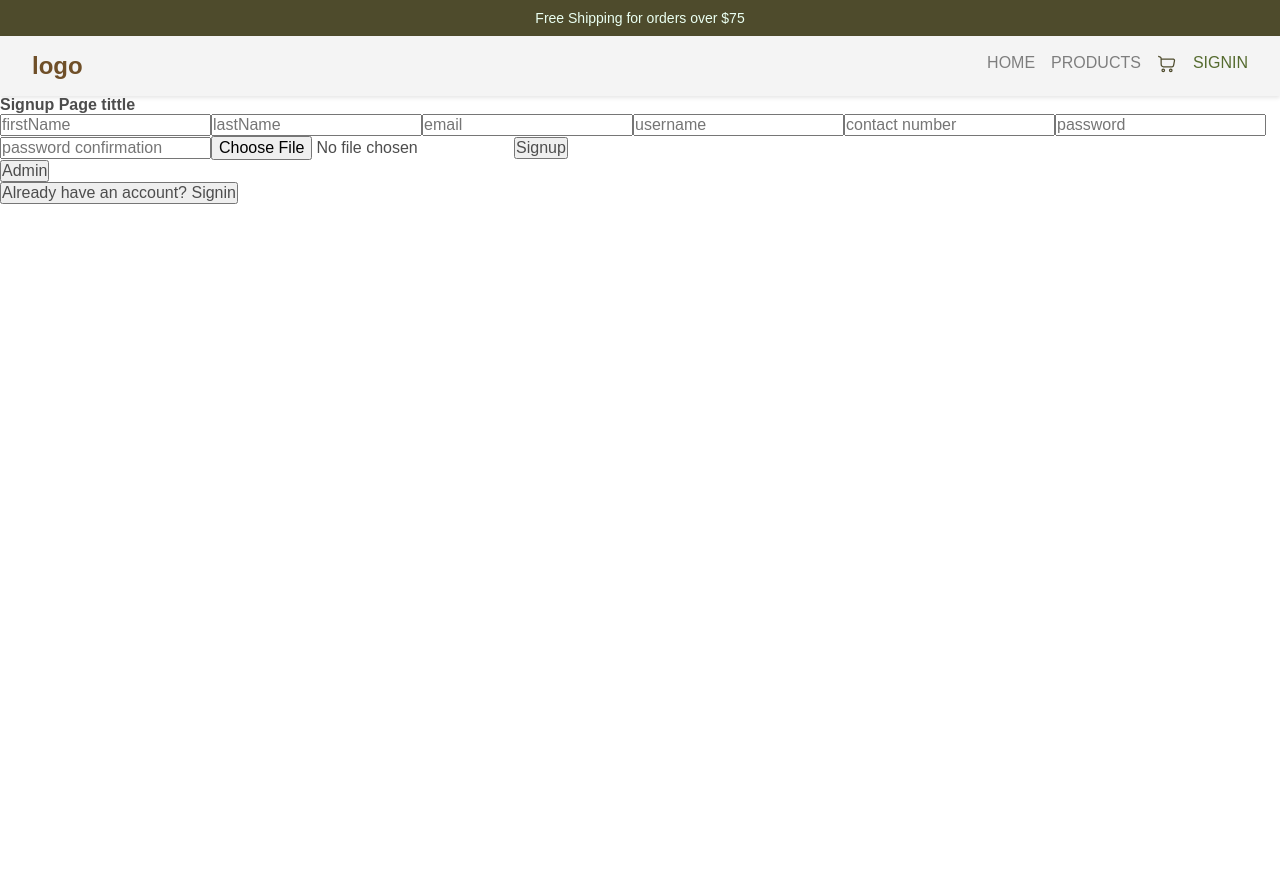
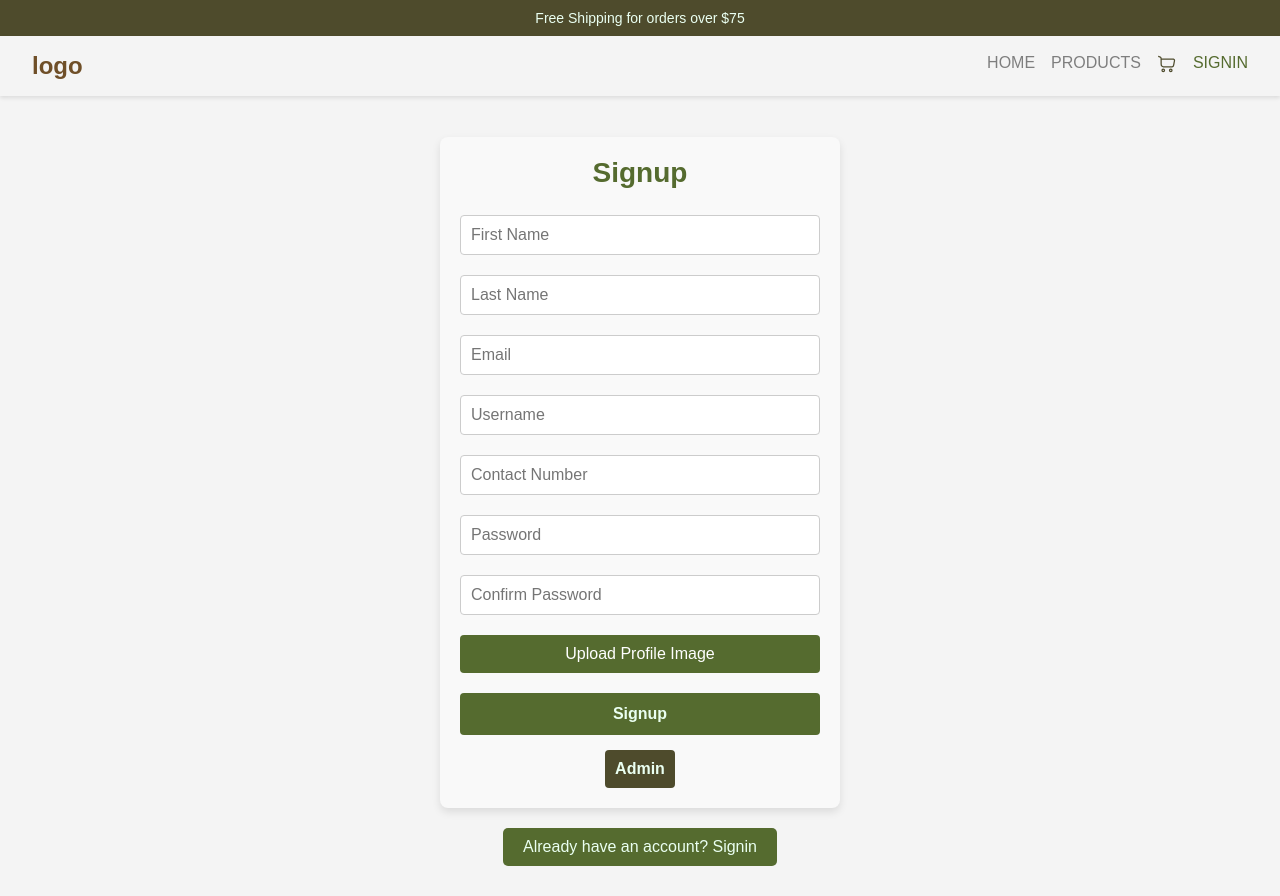
Before and after one commit to Alejandro-Bernal-M/Lovocado-front, a Next.js app: page /session in a window 1280 px wide. Both pictures are taken after a click on the button "Do not have an account? Signup". Before the commit the page ends 800 px from the top, so only its background shows below. Built offline with nearby package versions, Linux system fonts and the light colour scheme; no server answers.

Commit message:
add session styles

```diff
--- a/src/app/globals.css
+++ b/src/app/globals.css
@@ -5,8 +5,11 @@
   --font-color-2: #eafff1;
   --background: #f4f4f4;
   --background-2: #e0e0e0;
+  --background-3: #f9f9f9;
   --details-1: #6f4f28;
   --details-2: #313131;
+  --primary-hover-color: #4e4b2c;
+  --secondary-hover-color: #3f3c1f;
 }
 
 * {
@@ -137,3 +140,185 @@ a {
 .adminListItem a:hover {
   color: var(--secondary-color);
 }
+
+/* session */
+.session-bg {
+  background-color: var(--background);
+  min-height: 100vh;
+  padding: 30px;
+  display: flex;
+  align-items: center;
+  flex-direction: column;
+  gap: 10px;
+}
+
+.session-btn {
+  background-color: var(--primary-color);
+  color: var(--font-color-2);
+  padding: 10px 20px;
+  border: none;
+  border-radius: 5px;
+  cursor: pointer;
+  transition: background-color 0.3s ease;
+}
+
+.session-btn:hover {
+  background-color: var(--secondary-color);
+}
+
+/* signin */
+.adminContainer {
+  background-color: var(--background-3);
+  border: 1px solid var(--background-2);
+  border-radius: 8px;
+  padding: 24px;
+  margin: 0 auto;
+  width: 80%;
+  max-width: 400px;
+  box-shadow: 0 2px 4px rgba(0, 0, 0, 0.1);
+  text-align: center;
+}
+
+.adminTitle {
+  font-size: 1.75rem;
+  color: var(--primary-color);
+  margin-bottom: 16px;
+}
+
+.signinForm {
+  display: flex;
+  flex-direction: column;
+  gap: 16px;
+}
+
+.signinInput {
+  padding: 10px;
+  border: 1px solid var(--background-2);
+  border-radius: 5px;
+  font-size: 1rem;
+  color: var(--font-color-1);
+  transition: border 0.3s ease;
+}
+
+.signinInput:focus {
+  border-color: var(--primary-color);
+  outline: none;
+}
+
+.button_style_1 {
+  background-color: var(--primary-color);
+  color: var(--font-color-2);
+  padding: 10px 15px;
+  border: none;
+  border-radius: 5px;
+  cursor: pointer;
+  transition: background-color 0.3s ease;
+  text-transform: uppercase;
+}
+
+.button_style_1:hover {
+  background-color: var(--secondary-color);
+}
+
+.welcomeMessage {
+  font-size: 1.25rem;
+  color: var(--primary-color);
+  margin-top: 20px;
+}
+
+/* signup */
+
+/* Container and Form Styling */
+.formContainer {
+  display: flex;
+  flex-direction: column;
+  align-items: center;
+  padding: 20px;
+  max-width: 400px;
+  margin: auto;
+  background-color: var(--background-3);
+  border-radius: 8px;
+  box-shadow: 0 4px 8px rgba(0, 0, 0, 0.1);
+}
+
+.formTitle {
+  font-size: 1.75rem;
+  color: var(--primary-color);
+  margin-bottom: 16px;
+}
+
+/* Input Fields */
+.inputField {
+  width: 100%;
+  padding: 10px;
+  margin: 10px 0;
+  border: 1px solid var(--input-border-color, #ccc);
+  border-radius: 4px;
+  font-size: 16px;
+  transition: border-color 0.3s ease;
+}
+
+.inputField:focus {
+  border-color: var(--input-focus-border-color, var(--primary-color));
+  outline: none;
+}
+
+/* File Upload Label Styling */
+.fileUploadLabel {
+  display: flex;
+  justify-content: center;
+  align-items: center;
+  padding: 10px;
+  margin: 10px 0;
+  width: 100%;
+  background-color: var(--primary-color);
+  color: var(--button-text-color, #fff);
+  border-radius: 4px;
+  font-size: 16px;
+  cursor: pointer;
+  transition: background-color 0.3s ease;
+}
+
+.fileUploadLabel:hover {
+  background-color: var(--primary-hover-color, #357abd);
+}
+
+/* Hide actual file input */
+.fileInput {
+  display: none;
+}
+
+/* Primary and Secondary Buttons */
+.primaryButton {
+  width: 100%;
+  padding: 12px;
+  background-color: var(--primary-color);
+  color: var(--font-color-2, #fff);
+  font-size: 16px;
+  font-weight: 600;
+  border: none;
+  border-radius: 4px;
+  cursor: pointer;
+  transition: background-color 0.3s ease;
+  margin-top: 10px;
+}
+
+.primaryButton:hover {
+  background-color: var(--primary-hover-color, );
+}
+
+.secondaryButton {
+  padding: 10px;
+  background-color: var(--secondary-color, #e0e0e0);
+  color: var(--font-color-2, #fff);
+  font-size: 16px;
+  font-weight: 600;
+  border: none;
+  border-radius: 4px;
+  cursor: pointer;
+  transition: background-color 0.3s ease;
+}
+
+.secondaryButton:hover {
+  background-color: var(--secondary-hover-color);
+}
--- a/src/app/session/page.tsx
+++ b/src/app/session/page.tsx
@@ -7,16 +7,16 @@ export default function Session() {
   const [signin, setSignin] = useState(true);
 
   return (
-    <div>
+    <div className="session-bg">
       {signin ?
         <>
           <Signin />
-          <button onClick={() => setSignin(false)}>Do not have an account? Signup </button>
+          <button className= "session-btn" onClick={() => setSignin(false)}>Do not have an account? Signup </button>
         </>
         :
         <>
           <Signup />
-          <button onClick={() => setSignin(true)}>Already have an account? Signin </button>
+          <button className= "session-btn" onClick={() => setSignin(true) } >Already have an account? Signin </button>
         </>
         }
     </div>
--- a/src/components/session/Signup.tsx
+++ b/src/components/session/Signup.tsx
@@ -4,44 +4,33 @@ import { signIn } from "@/lib/features/user/userSlice";
 import { useState } from "react";
 
 export default function Signup() {
-  const {user} = useAppSelector((state) => state.user);
+  const { user } = useAppSelector((state) => state.user);
   const dispatch = useAppDispatch();
+  const [admin, setAdmin] = useState(false);
+
   function validatePasswordSecurity() {
-    const password = document.querySelector('input[name="password"]') as HTMLInputElement
-    if(password.value.length < 8){
-      password.style.borderColor = 'red'
-    }
-    else{
-      password.style.borderColor = 'green'
-    }
+    const password = document.querySelector('input[name="password"]') as HTMLInputElement;
+    password.style.borderColor = password.value.length < 8 ? 'red' : 'green';
   }
 
   function validatePasswordMatch() {
-    const password = document.querySelector('input[name="password"]') as HTMLInputElement
-    const passwordConfirmation = document.querySelector('input[name="passwordConfirmation"]') as HTMLInputElement
-    if(password.value !== passwordConfirmation.value){
-      passwordConfirmation.style.borderColor = 'red'
-    }
-    else{
-      passwordConfirmation.style.borderColor = 'green'
-    }
+    const password = document.querySelector('input[name="password"]') as HTMLInputElement;
+    const passwordConfirmation = document.querySelector('input[name="passwordConfirmation"]') as HTMLInputElement;
+    passwordConfirmation.style.borderColor = password.value !== passwordConfirmation.value ? 'red' : 'green';
   }
 
   function validatePassword(password: string, passwordConfirmation: string) {
-    if(password !== passwordConfirmation){
-      return false
-    }
-    return true
+    return password === passwordConfirmation;
   }
 
   function handleSignup(e: any) {
     e.preventDefault();
     const data = new FormData(e.target);
-    const password = data.get('password')
-    const passwordConfirmation = data.get('passwordConfirmation')
-    if(!validatePassword(password as string, passwordConfirmation as string)){
-      console.log('passwords do not match')
-      return
+    const password = data.get('password');
+    const passwordConfirmation = data.get('passwordConfirmation');
+    if (!validatePassword(password as string, passwordConfirmation as string)) {
+      console.log('Passwords do not match');
+      return;
     }
     try {
       fetch(apiEndPoints.signup, {
@@ -49,51 +38,54 @@ export default function Signup() {
         body: data,
       })
         .then(async (res) => {
-          if(res.ok){
-            e.target.reset()
-            const password = document.querySelector('input[name="password"]') as HTMLInputElement
-            const passwordConfirmation = document.querySelector('input[name="passwordConfirmation"]') as HTMLInputElement
-            password.style.borderColor = 'black'
-            passwordConfirmation.style.borderColor = 'black'
-            const data = await res.json()
-            dispatch(signIn(data))
-            localStorage.setItem('token', data.token)
-            localStorage.setItem('user', JSON.stringify(data.user))
-            return
-          }else{
-            throw new Error('error')
+          if (res.ok) {
+            e.target.reset();
+            const password = document.querySelector('input[name="password"]') as HTMLInputElement;
+            const passwordConfirmation = document.querySelector('input[name="passwordConfirmation"]') as HTMLInputElement;
+            password.style.borderColor = 'black';
+            passwordConfirmation.style.borderColor = 'black';
+            const data = await res.json();
+            dispatch(signIn(data));
+            localStorage.setItem('token', data.token);
+            localStorage.setItem('user', JSON.stringify(data.user));
+            return;
+          } else {
+            throw new Error('error');
           }
-        }
-        )
+        })
         .then((data) => {
-          console.log('success')
-          console.log(data);
+          console.log('Signup successful');
         });
     } catch (error) {
       console.log(error);
     }
   }
 
-  const [admin, setAdmin] = useState(false);
+  return (
+    <div className="formContainer">
+      <h1 className="formTitle">Signup</h1>
+      <form className="authForm" encType="multipart/form-data" onSubmit={handleSignup}>
+        <input name="firstName" type="text" placeholder="First Name" className="inputField" />
+        <input name="lastName" type="text" placeholder="Last Name" className="inputField" />
+        <input name="email" type="email" placeholder="Email" className="inputField" />
+        <input name="username" type="text" placeholder="Username" className="inputField" />
+        <input name="contactNumber" type="text" placeholder="Contact Number" className="inputField" />
+        <input name="password" type="password" placeholder="Password" className="inputField" onKeyUp={validatePasswordSecurity} />
+        <input name="passwordConfirmation" type="password" placeholder="Confirm Password" className="inputField" onKeyUp={validatePasswordMatch} />
 
-  return (
-    <div>
-      <h1> Signup Page tittle</h1>
-      <form encType="multipart/form-data"  onSubmit={handleSignup}>
-        <input name="firstName" type="text" placeholder="firstName" />
-        <input name="lastName" type="text" placeholder="lastName" />
-        <input name="email" type="email" placeholder="email" />
-        <input name="username" type="text" placeholder="username" />
-        <input name="contactNumber" type="text" placeholder="contact number" />
-        <input name="password" type="password" placeholder="password" onKeyUp={validatePasswordSecurity}/>
-        <input name="passwordConfirmation" type="password" placeholder="password confirmation" onKeyUp={validatePasswordMatch}/>
-        <input name="profileImage" type="file" />
+        <label className="fileUploadLabel">
+          Upload Profile Image
+          <input name="profileImage" type="file" className="fileInput" />
+        </label>
+
         <input name="role" type="hidden" value={admin ? 'admin' : 'user'} readOnly />
-        <input name="adminPassword" type="text" placeholder="admin password" style={admin ? {display: 'block'} : {display: 'none'}}/>
+        <input name="adminPassword" type="text" placeholder="Admin Password" className="inputField" style={admin ? { display: 'block' } : { display: 'none' }} />
 
-        <button >Signup</button>
+        <button type="submit" className="primaryButton">Signup</button>
       </form>
-      <button onClick={() => setAdmin(!admin)}>Admin</button>
+      <button onClick={() => setAdmin(!admin)} className="secondaryButton" style={{ marginTop: '15px' }}>
+        {admin ? 'Switch to User' : 'Admin'}
+      </button>
     </div>
   );
 }
```
Also changed, not shown: src/components/session/Signin.tsx (+32 -47 lines), 1 other file (tests, documents, lock files or other folders).
